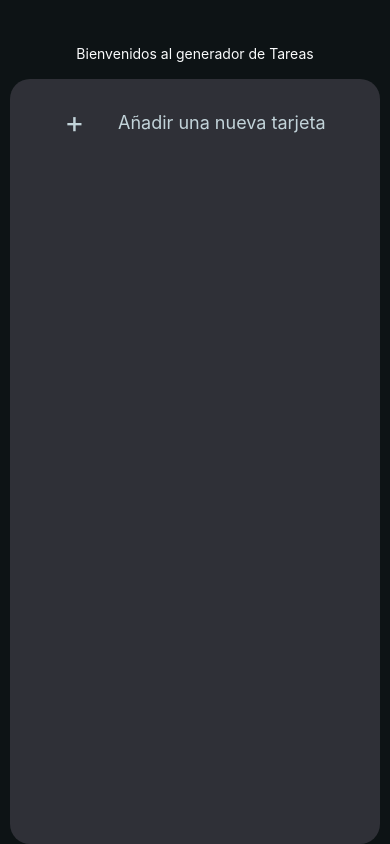
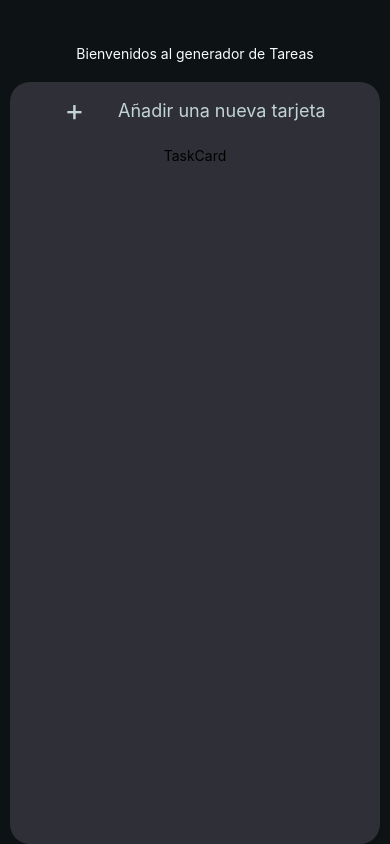
Before and after one commit to juanPabloSarobe/taskManagerSarobe, a React Native app: screen / in a window 390 px wide. Built offline with nearby package versions, Linux system fonts and the light colour scheme.

Commit message:
cambio antes de al cagada

```diff
--- a/App.js
+++ b/App.js
@@ -5,6 +5,7 @@ import "react-native-get-random-values";
 import { v4 as uuidv4 } from "uuid";
 import AddTask from "./src/components/AddTask";
 import AddTaskButton from "./src/components/AddTaskButton";
+import TasksContainer from "./src/components/TasksContainer";
 
 import colors from "./src/utils/global/colors";
 
@@ -19,7 +20,7 @@ export default function App() {
     const task = {
       id: uuidv4(),
       title: taskTitle,
-      desciption: taskDescription,
+      description: taskDescription,
       createDate: new Date().toLocaleString(),
       updateDate: new Date().toLocaleString(),
       complete: false,
@@ -65,9 +66,6 @@ export default function App() {
         <Text style={styles.appTitle}>Bienvenidos al generador de Tareas</Text>
       </View>
       <View style={styles.container}>
-        {!creatingTask && (
-          <AddTaskButton onHandleCreatingTask={onHandleCreatingTask} />
-        )}
         {creatingTask && (
           <AddTask
             onHandlerTitle={onHandlerTitle}
@@ -78,6 +76,13 @@ export default function App() {
             cancelNewTask={cancelNewTask}
           />
         )}
+        {!creatingTask && (
+          <AddTaskButton onHandleCreatingTask={onHandleCreatingTask} />
+        )}
+        {!creatingTask && (
+          <TasksContainer tasks={tasks} screenWidth={screenWidth} />
+        )}
+
         <StatusBar style="auto" />
       </View>
     </View>
@@ -91,7 +96,7 @@ const styles = StyleSheet.create({
     flex: 9,
     backgroundColor: colors.bgSecondary,
     alignItems: "center",
-    paddingVertical: 25,
+    paddingVertical: 10,
   },
   appTitle: {
     marginTop: 45,
--- a/src/components/AddTaskButton.js
+++ b/src/components/AddTaskButton.js
@@ -18,7 +18,7 @@ const AddTaskButton = ({ onHandleCreatingTask }) => {
 export default AddTaskButton;
 
 const styles = StyleSheet.create({
-  container: { width: "100%", height: 40 },
+  container: { width: "100%", height: 40, marginBottom: 15 },
 
   newCard: {
     flexDirection: "row",
--- a/src/components/NewTaskButtons.js
+++ b/src/components/NewTaskButtons.js
@@ -12,7 +12,11 @@ const NewTaskButtons = ({
       <Button
         color={colors.bgWarning}
         onPress={cancelNewTask}
-        title={"Cancelar"}
+        title={
+          (taskTitle.length && taskDescription.length) <= 10
+            ? "  X  "
+            : "Cancelar"
+        }
       />
       {(taskTitle.length && taskDescription.length) > 10 && (
         <Button color={colors.bgSuccess} onPress={newTast} title={"Aceptar"} />
--- /dev/null
+++ b/src/components/TaskCard.js
@@ -0,0 +1,14 @@
+import { StyleSheet, Text, View } from "react-native";
+import React from "react";
+
+const TaskCard = () => {
+  return (
+    <View>
+      <Text>TaskCard</Text>
+    </View>
+  );
+};
+
+export default TaskCard;
+
+const styles = StyleSheet.create({});
--- /dev/null
+++ b/src/components/TasksContainer.js
@@ -0,0 +1,99 @@
+import {
+  Button,
+  FlatList,
+  Pressable,
+  StyleSheet,
+  Switch,
+  Text,
+  View,
+} from "react-native";
+import React, { useState } from "react";
+import TaskCard from "./TaskCard";
+import colors from "../utils/global/colors";
+
+const TasksContainer = ({ tasks, screenWidth }) => {
+  const [isEnabled, setIsEnabled] = useState(false);
+  const toggleSwitch = () => setIsEnabled((previousState) => !previousState);
+  console.log(tasks);
+  return (
+    <View style={styles.container}>
+      <FlatList
+        data={tasks}
+        keyExtractor={(item) => item.id}
+        renderItem={({ item }) => (
+          <View style={[styles.cardContainer, { width: screenWidth - 40 }]}>
+            <View style={styles.cardTitle}>
+              <Text style={styles.cardTextTitle}>{item.title}</Text>
+              <Pressable style={styles.closeButton}>
+                <Text style={styles.closeText}> X </Text>
+              </Pressable>
+            </View>
+            <View style={styles.cardBody}>
+              <Text style={styles.cardTextCommon}>{item.description}</Text>
+            </View>
+            <View style={styles.cardButtons}>
+              <Switch
+                /* trackColor={{ false: "#767577", true: "#81b0ff" }}
+                thumbColor={isEnabled ? colors.textSecondary : "#f4f3f4"}
+                ios_backgroundColor="#3e3e3e" */
+                onValueChange={toggleSwitch}
+                value={isEnabled}
+              />
+              <Text style={styles.cardTextButtons}>
+                {item.createDate < item.updateDate
+                  ? item.createDate
+                  : item.updateDate}
+              </Text>
+            </View>
+          </View>
+        )}
+      />
+      <TaskCard />
+    </View>
+  );
+};
+
+export default TasksContainer;
+
+const styles = StyleSheet.create({
+  container: {
+    width: "95%",
+    justifyContent: "center",
+    alignItems: "center",
+  },
+  cardContainer: {
+    minHeight: 200,
+    borderRadius: 15,
+    backgroundColor: colors.bgPrimary,
+    padding: 5,
+    paddingHorizontal: 12,
+    paddingBottom: 0,
+  },
+  cardTitle: { flex: 1, flexDirection: "row", justifyContent: "space-between" },
+  closeButton: {
+    width: 30,
+    height: 30,
+    borderRadius: 50,
+    justifyContent: "center",
+    alignItems: "center",
+  },
+  closeText: {
+    color: colors.textPrimary,
+    fontSize: 20,
+    fontWeight: "500",
+  },
+  cardBody: { flex: 5, backgroundColor: colors.bgSecondary, borderRadius: 10 },
+  cardButtons: {
+    flexDirection: "row",
+    justifyContent: "space-between",
+    alignItems: "flex-end",
+  },
+  cardTextTitle: { color: colors.textSecondary, fontSize: 20 },
+  cardTextCommon: { color: colors.textSecondary, fontSize: 16 },
+  cardTextButtons: {
+    color: colors.textSecondary,
+    fontSize: 12,
+    alignSelf: "flex-end",
+    marginBottom: 3,
+  },
+});
```
Also changed, not shown: paquetes.txt.
